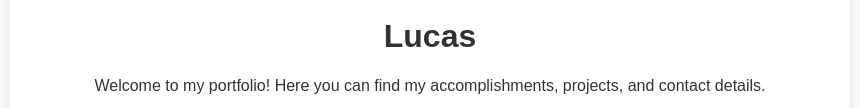
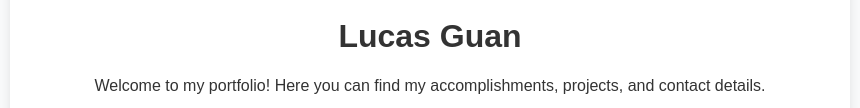
Before and after one commit to LucasGuan0725/MyFirstWebsite2, a plain HTML site: page index.html in a window 1280 px wide. Shown: the part 221-329 px from the top of the page, without its empty margins (210-1070 px from the left). Drawn offline with Linux system fonts and the light colour scheme; a script that the page names is missing.

Commit message:
Update index.html

```diff
--- a/index.html
+++ b/index.html
@@ -11,7 +11,7 @@
     <div class="container">
         <header>
             <img src="profile.jpg" alt="Your Profile Picture" class="profile-pic">
-            <h1 id="name">Lucas</h1>
+            <h1 id="name">Lucas Guan</h1>
             <p>Welcome to my portfolio! Here you can find my accomplishments, projects, and contact details.</p>
             <button onclick="toggleDarkMode()">Toggle Dark Mode</button>
         </header>
```
